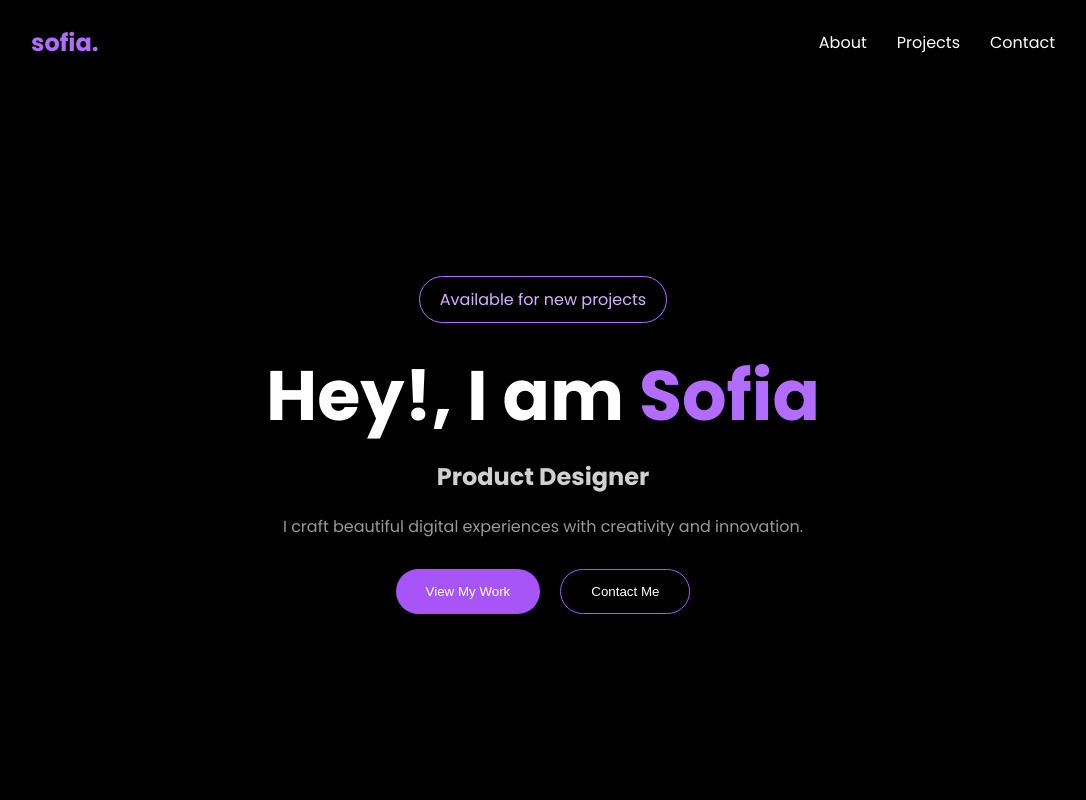
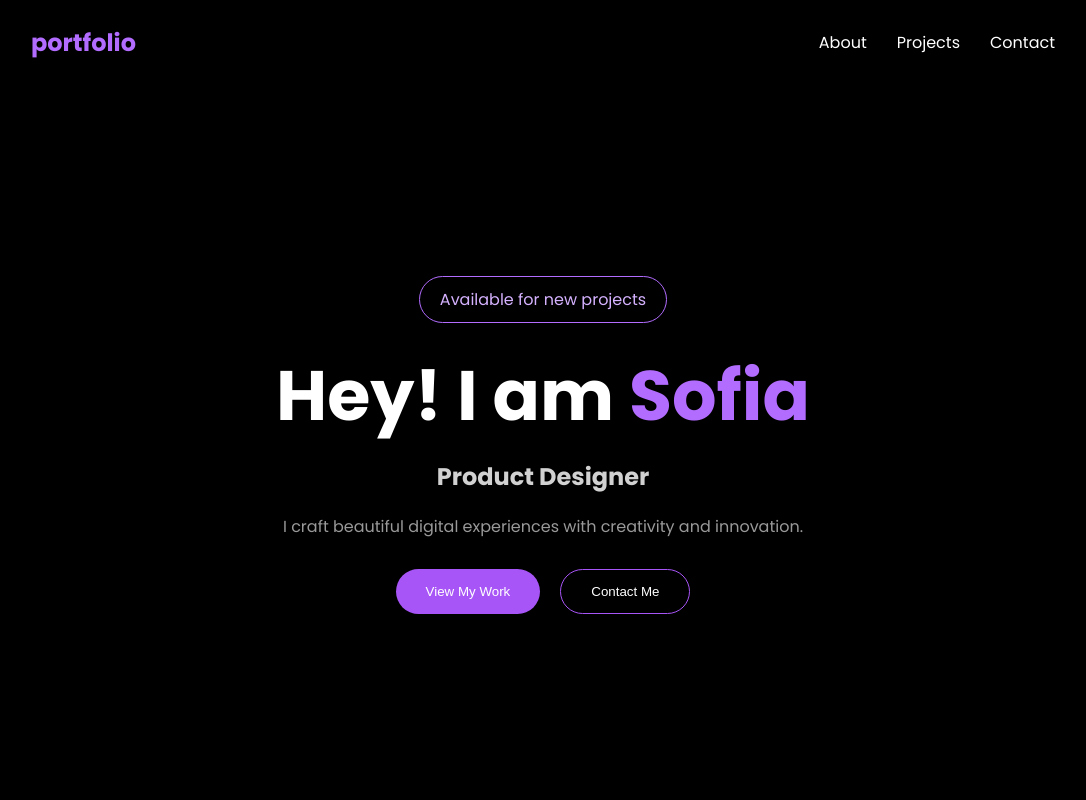
Before and after one commit to SofiaGira/portafolio-prueba-4, a plain HTML site: page index.html in a window 1280 px wide. Shown: the top 800 px of the page, without its empty margins (97-1183 px from the left). Drawn offline with Linux system fonts and the light colour scheme.

Commit message:
Update index.html

```diff
--- a/index.html
+++ b/index.html
@@ -17,7 +17,7 @@
 
   <!-- NAVBAR -->
   <nav>
-    <h2 class="logo">sofia.</h2>
+    <h2 class="logo">portfolio</h2>
 
     <ul>
       <li><a href="#about">About</a></li>
@@ -33,7 +33,7 @@
       <p class="available">Available for new projects</p>
 
       <h1>
-        Hey!, I am <span>Sofia</span>
+        Hey! I am <span>Sofia</span>
       </h1>
 
       <h2>Product Designer</h2>
```
